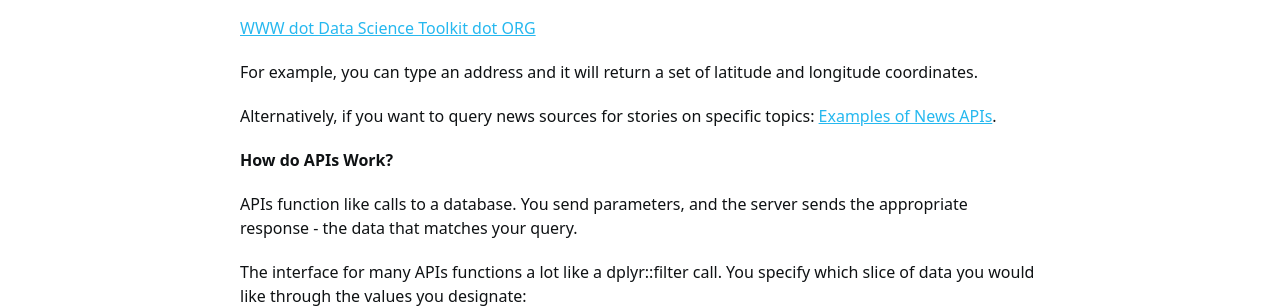
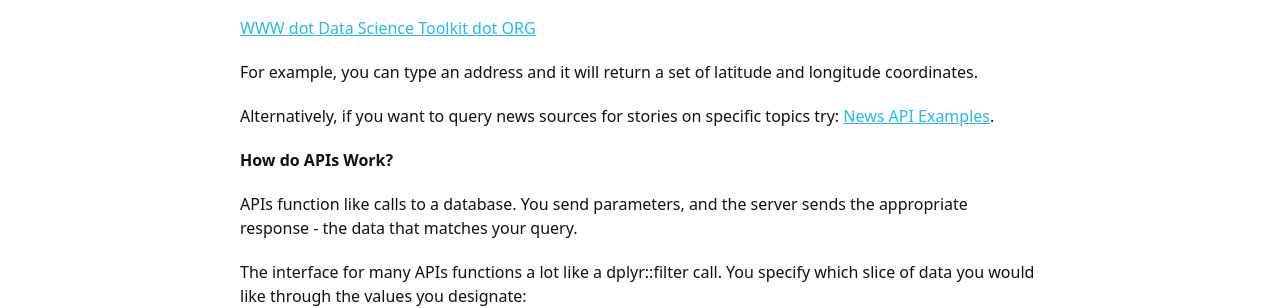
Before and after one commit to DS4PS/cpp-527-fall-2020, a Jekyll site: the page built from schedule.md, in a window 1280 px wide and 900 px high, scrolled down 57553 px. Shown: the part 155-463 px from the top of the window. Built offline with Jekyll 4.4.1, drawn with Linux system fonts in a browser that asks for light colours; nearby versions of some CDN libraries; a script bundle is joined from its source files by our own code; library files that are not in the unit come from our copies; a style sheet for code colours, icons or effects is not loaded.

Commit message:
Update schedule.md

```diff
--- a/schedule.md
+++ b/schedule.md
@@ -2458,7 +2458,7 @@ These mostly have user interfaces where you paste some input data into a search
 
 For example, you can type an address and it will return a set of latitude and longitude coordinates.
 
-Alternatively, if you want to query news sources for stories on specific topics: [Examples of News APIs](https://newsapi.org/).
+Alternatively, if you want to query news sources for stories on specific topics try: [News API Examples](https://newsapi.org/).
 
 
 **How do APIs Work?**
```
